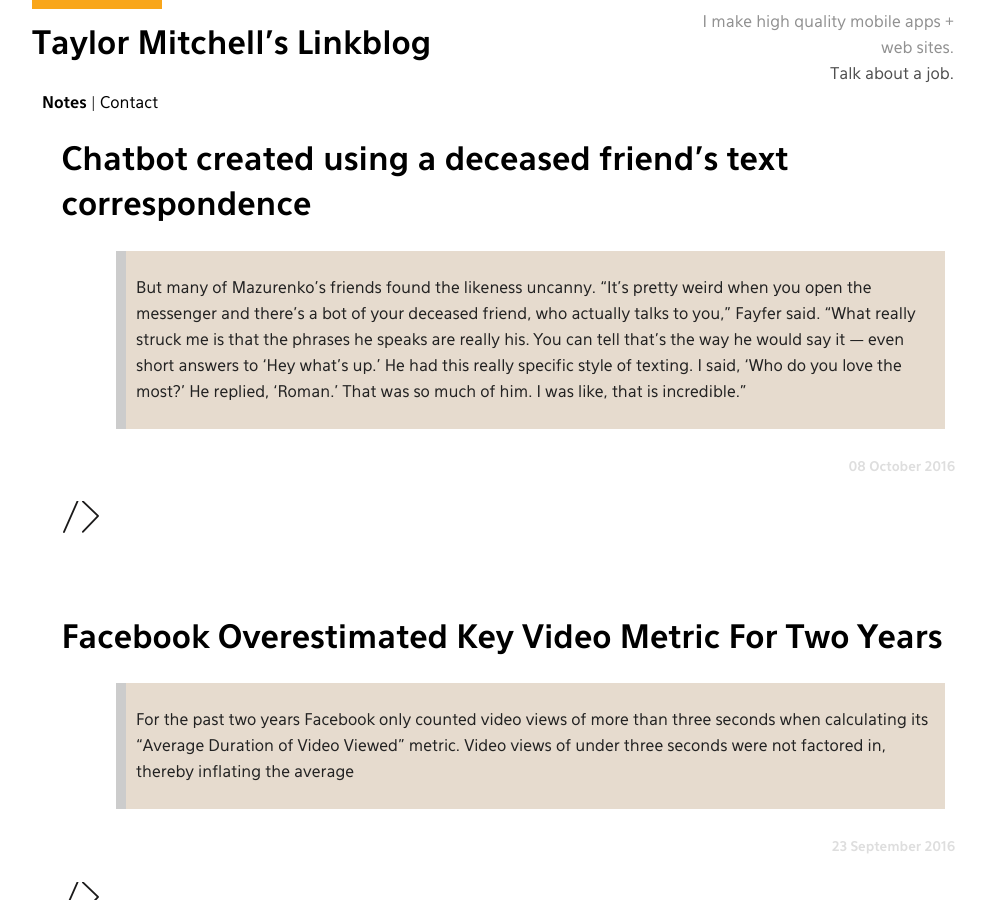
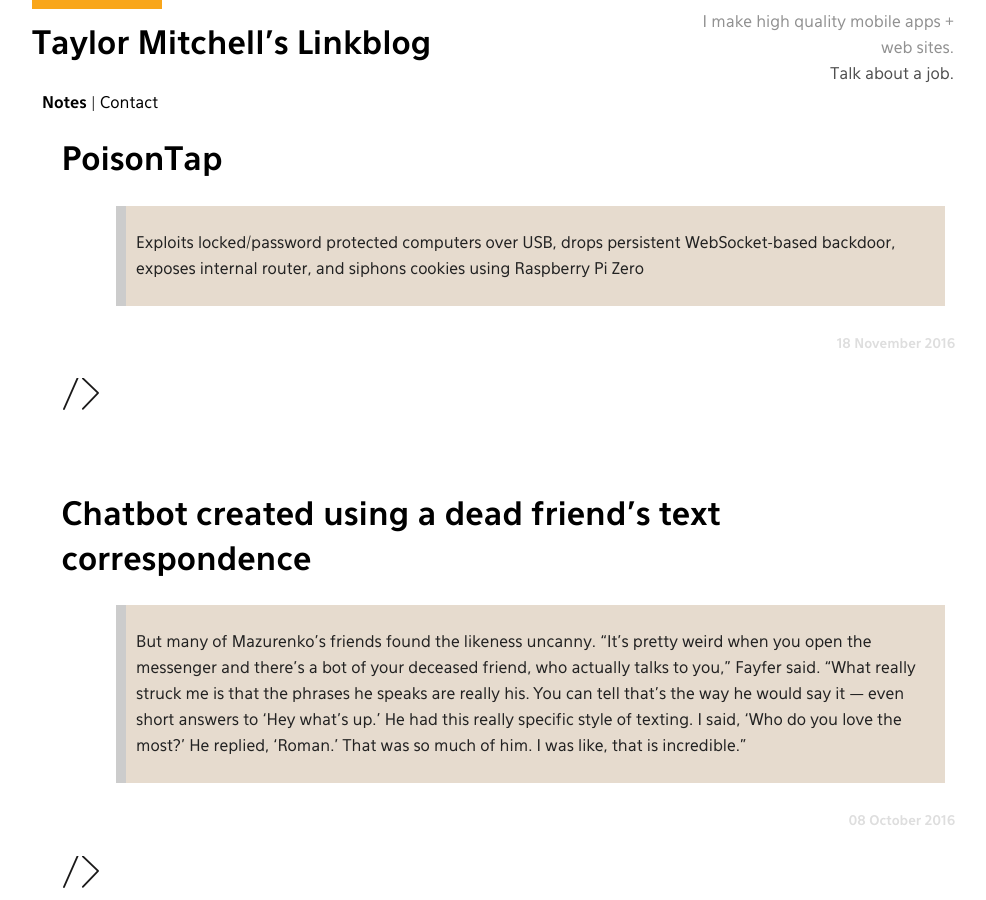
Before and after one commit to taylorwmitchell/taylorwmitchell.github.io, a Jekyll site: the page built from index.html, in a window 1280 px wide and 900 px high. Shown: the whole window, without its empty margins (147-1133 px from the left). Built offline with Jekyll 4.4.1, drawn with Linux system fonts in a browser that asks for light colours; nearby versions of some CDN libraries.

Commit message:
add post

```diff
--- a/_posts/2016-10-08-chatbot-created-using-a-deceased-friend's-text-correspondence.md
+++ b/_posts/2016-10-08-chatbot-created-using-a-dead-friend's-text-correspondence.md
@@ -1,6 +1,6 @@
 ---
 layout: post
-title: "Chatbot created using a deceased friend's text correspondence"
+title: "Chatbot created using a dead friend's text correspondence"
 external-url: http://www.theverge.com/a/luka-artificial-intelligence-memorial-roman-mazurenko-bot
 ---
 
--- /dev/null
+++ b/_posts/2016-11-18-poisontap.md
@@ -0,0 +1,7 @@
+---
+layout: post
+title: "PoisonTap"
+external-url: https://github.com/samyk/poisontap
+---
+
+>Exploits locked/password protected computers over USB, drops persistent WebSocket-based backdoor, exposes internal router, and siphons cookies using Raspberry Pi Zero
```
